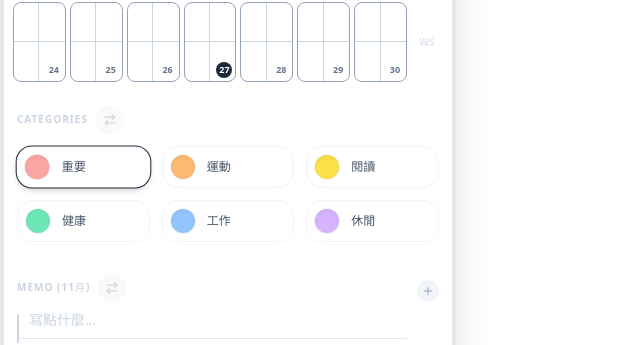
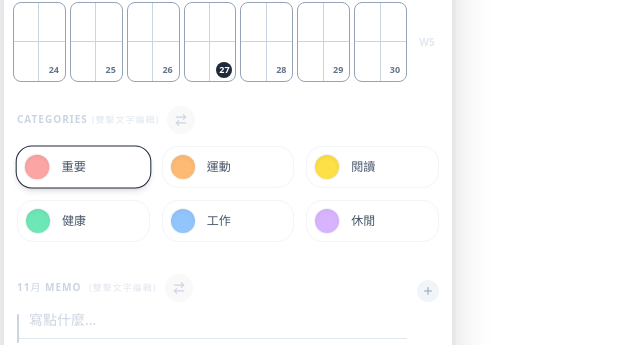
Before and after one commit to fifourths/calendar-app, a React (Vite) app: page / in a window 1280 px wide. Shown: the part 508-853 px from the top of the page, without its empty margins (0-640 px from the left). Built offline with nearby package versions, Linux system fonts and the light colour scheme.

Commit message:
Update App.jsx
增加顏色種類及memo文字編輯操作指示

```diff
--- a/src/App.jsx
+++ b/src/App.jsx
@@ -50,6 +50,7 @@ const TRANSLATIONS = {
     swapHint: '點擊以交換順序',
     categoryHeader: 'Categories',
     memoHeader: 'Memo',
+    editHint: '(雙擊文字編輯)', // Added instruction
     statsFreq: '頻率',
     statsTotal: '總計',
     statsMonthCount: '本月次數',
@@ -79,6 +80,7 @@ const TRANSLATIONS = {
     swapHint: 'タップして順序を入れ替え',
     categoryHeader: 'カテゴリー',
     memoHeader: 'メモ',
+    editHint: '(ダブルクリックで編集)', // Added instruction
     statsFreq: '頻度',
     statsTotal: '累計',
     statsMonthCount: '今月の回数',
@@ -108,6 +110,7 @@ const TRANSLATIONS = {
     swapHint: 'Click to swap',
     categoryHeader: 'Categories',
     memoHeader: 'Memo',
+    editHint: '(Double click to edit)', // Added instruction
     statsFreq: 'Freq',
     statsTotal: 'Total',
     statsMonthCount: 'Month Count',
@@ -977,7 +980,10 @@ export default function NewCalendarApp() {
               {/* Color Palette */}
               <div className="mt-6 px-1">
                  <div className="flex items-center justify-start gap-2 mb-3">
-                    <h3 className={`text-[10px] font-bold uppercase tracking-widest ${darkMode ? 'text-slate-500' : 'text-slate-300'}`}>{t.categoryHeader}</h3>
+                    <h3 className={`text-[10px] font-bold uppercase tracking-widest ${darkMode ? 'text-slate-500' : 'text-slate-300'}`}>
+                        {t.categoryHeader}
+                        <span className="text-[9px] font-normal opacity-60 ml-1">{t.editHint}</span>
+                    </h3>
                     <div className="flex items-center gap-2">
                       <button
                         onClick={() => toggleReorderMode('color')}
@@ -999,6 +1005,14 @@ export default function NewCalendarApp() {
                       <div
                         key={cat.id}
                         onClick={() => reorderMode === 'color' ? handleItemSwap(cat.id, 'color') : setSelectedColor(cat.id)}
+                        // FIX: Move double click here to ensure empty labels are clickable via the container
+                        onDoubleClick={(e) => {
+                            if(!reorderMode) {
+                              e.stopPropagation();
+                              setEditingCategoryId(cat.id);
+                              setTempLabel(cat.defaultLabel);
+                            }
+                        }}
                         className={`
                            flex items-center gap-3 p-2 rounded-2xl border transition-all cursor-pointer outline-none select-none relative
                            ${reorderMode === 'color' ? (darkMode ? 'border-dashed border-blue-800' : 'border-dashed border-blue-200') : ''}
@@ -1020,14 +1034,7 @@ export default function NewCalendarApp() {
                            />
                          ) : (
                            <span
-                             onDoubleClick={(e) => {
-                               if(!reorderMode) {
-                                 e.stopPropagation();
-                                 setEditingCategoryId(cat.id);
-                                 setTempLabel(cat.defaultLabel); // Load current text into temp state
-                               }
-                             }}
-                             className={`w-full text-xs font-medium truncate ${darkMode ? 'text-slate-300' : 'text-slate-600'} ${reorderMode ? 'pointer-events-none' : ''}`}
+                             className={`w-full text-xs font-medium truncate min-h-[16px] block ${darkMode ? 'text-slate-300' : 'text-slate-600'} ${reorderMode ? 'pointer-events-none' : ''}`}
                              title="雙擊編輯"
                            >
                              {cat.defaultLabel}
@@ -1042,7 +1049,11 @@ export default function NewCalendarApp() {
               <div className="mt-8 mb-4 px-1">
                  <div className="flex justify-between items-end mb-2">
                    <div className="flex items-center gap-2">
-                      <h3 className={`text-[10px] font-bold uppercase tracking-widest ${darkMode ? 'text-slate-500' : 'text-slate-300'}`}>{t.memoHeader} ({memoMonthLabel})</h3>
+                      {/* CHANGED: Memo header format */}
+                      <h3 className={`text-[10px] font-bold uppercase tracking-widest ${darkMode ? 'text-slate-500' : 'text-slate-300'}`}>
+                        {memoMonthLabel} {t.memoHeader} <span className="text-[9px] font-normal opacity-60 ml-1">{t.editHint}</span>
+                      </h3>
+
                       <div className="flex items-center gap-2">
                         <button
                           onClick={() => toggleReorderMode('note')}
@@ -1114,8 +1125,8 @@ export default function NewCalendarApp() {
                          {/* LEFT: Label & Big Number */}
                          <div className="flex flex-col justify-center items-start w-28 flex-shrink-0">
                             <div className="flex items-center gap-1.5 mb-1">
-                                <div className={`w-2 h-2 rounded-full ${darkMode ? style.dark : style.light}`}></div>
-                                <span className={`font-bold text-xs ${darkMode ? 'text-slate-200' : 'text-slate-700'}`}>{cat.defaultLabel}</span>
+                               <div className={`w-2 h-2 rounded-full ${darkMode ? style.dark : style.light}`}></div>
+                               <span className={`font-bold text-xs ${darkMode ? 'text-slate-200' : 'text-slate-700'}`}>{cat.defaultLabel}</span>
                             </div>
                             <span className={`text-4xl font-black leading-none tracking-tighter ${darkMode ? 'text-slate-100' : 'text-slate-800'}`}>
                                {current}
```
